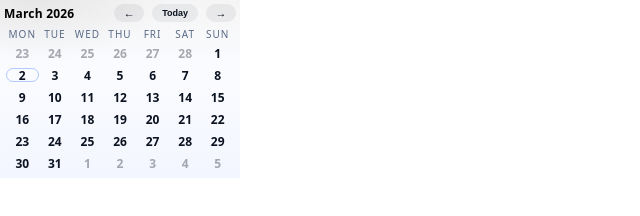
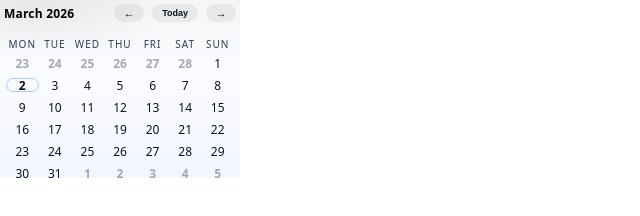
Before and after one commit to stwamy1/monthly-calendar, a plain HTML site: page index.html in a window 1280 px wide. Shown: the whole page, without its empty margins (0-640 px from the left). Drawn offline with Linux system fonts and the light colour scheme.

Commit message:
Refactor CSS styles in index.html
Adjusted styles for better layout and readability.

```diff
--- a/index.html
+++ b/index.html
@@ -55,6 +55,7 @@
       align-items:center;
       justify-content:space-between;
       gap:10px;
+      margin-bottom: 2px;
     }
 
     .month{
@@ -99,7 +100,8 @@
       grid-template-columns:repeat(7,1fr);
       gap:0;
       padding:0 2px;
-      color:var(--muted);
+      color: #2f3b52;     /* darker weekday text */
+      margin-top: 8px;    /* gap between title row and weekdays */
       font-size:10px;
       letter-spacing:1px;
       text-transform:uppercase;
@@ -123,7 +125,7 @@
       align-items:center;
       justify-content:center;
       font-size:12px;
-      font-weight:650;
+      font-weight:400;
       color:var(--text);
       border-radius:999px; /* for pill highlight */
     }
@@ -135,6 +137,7 @@
       background:none;
       border:1px solid var(--pillBorder);
       box-sizing:border-box;
+      font-weight: 600;
     }
   </style>
 </head>
```
